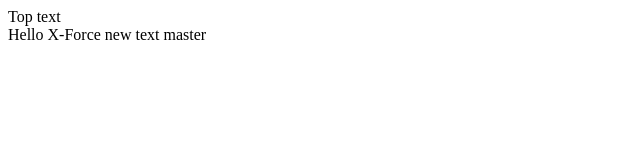
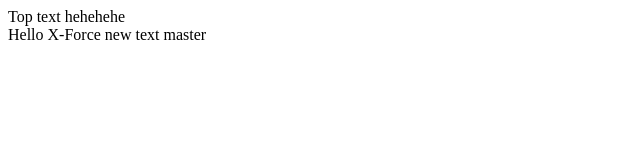
Before and after one commit to nguyenhoangthienchi/x-force, a React (Create React App) app: page / in a window 1280 px wide. Shown: the top 160 px of the page, without its empty margins (0-640 px from the left). Built offline with nearby package versions, Linux system fonts and the light colour scheme.

Commit message:
add hehehe text

```diff
--- a/src/index.js
+++ b/src/index.js
@@ -5,7 +5,7 @@
 const root = ReactDOM.createRoot(document.getElementById('root'));
 root.render(
   <React.StrictMode>
-    Top text
+    Top text hehehehe
     <App />
   </React.StrictMode>
 );
```
